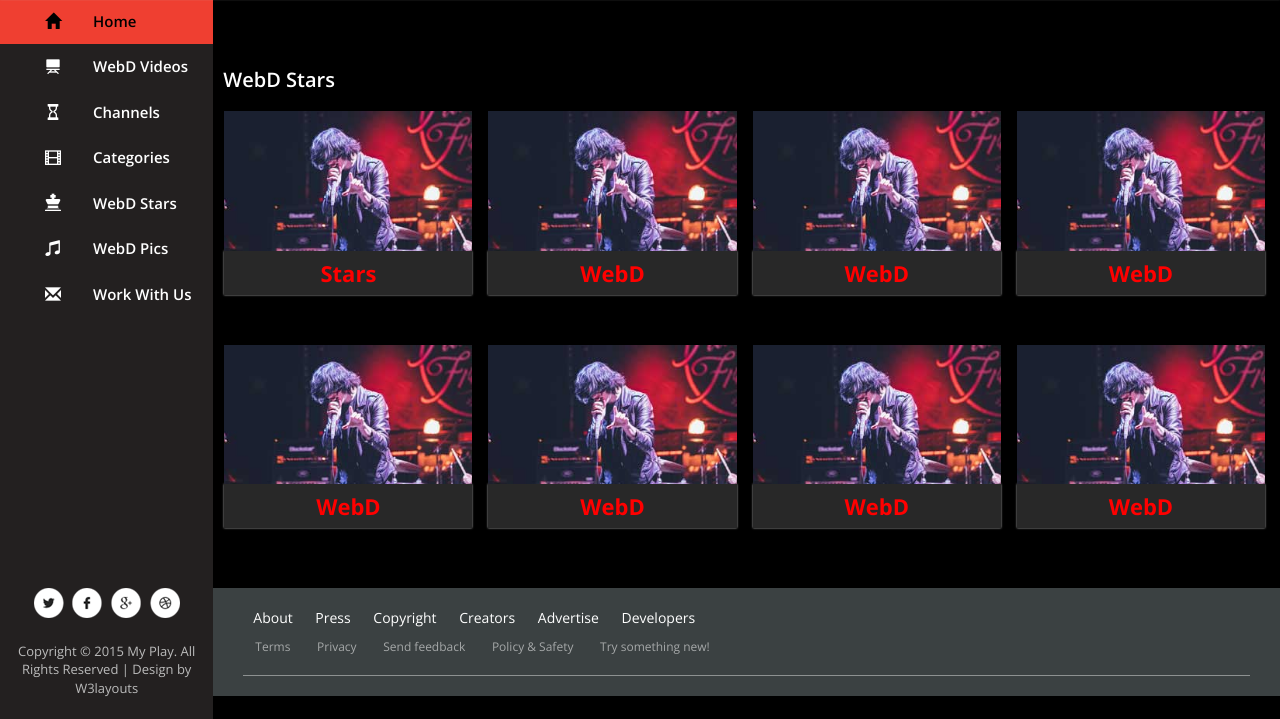
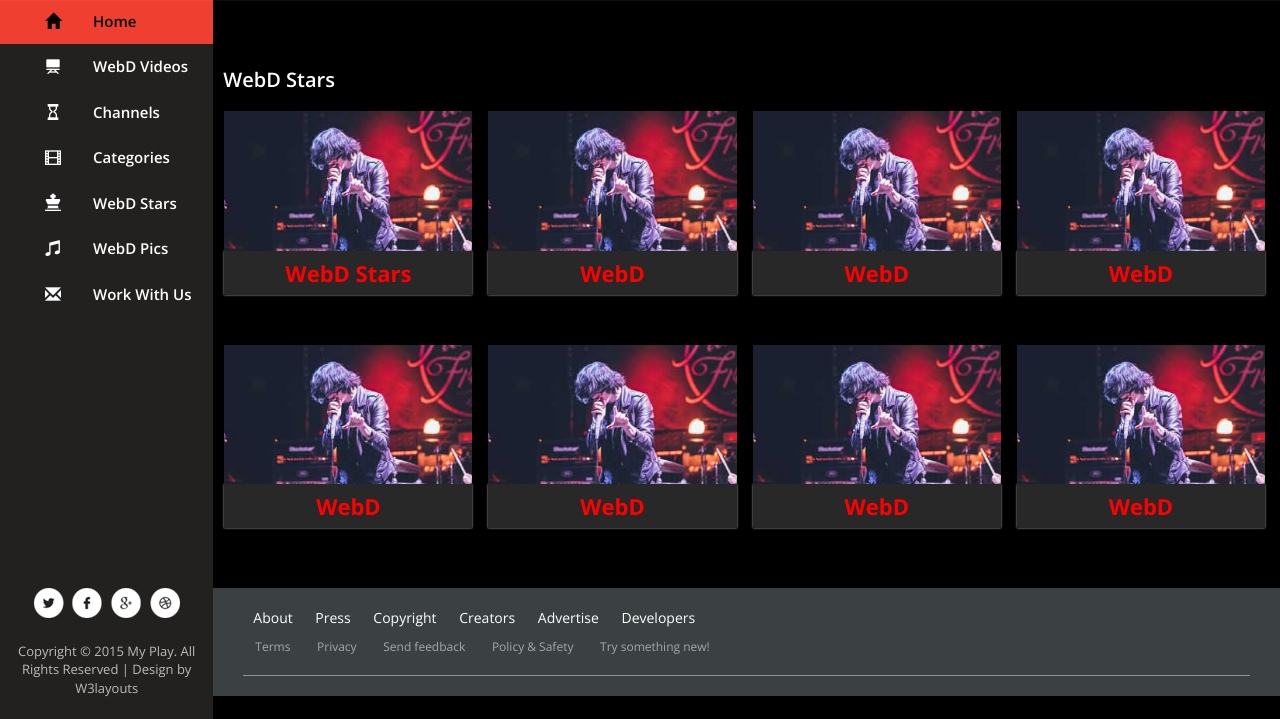
Before and after one commit to khanrazadev/WebD, a Django app: page /raza/stars/ in a window 1280 px wide. Shown: the part 81-800 px from the top of the page. Run offline with Django 3.2, Linux system fonts and the light colour scheme; some libraries are stand-ins or nearby versions.

Commit message:
changes raza

```diff
--- a/abhi/raza/templates/raza/stars.html
+++ b/abhi/raza/templates/raza/stars.html
@@ -18,7 +18,7 @@
 
                     </div>
                     <div class="resent-grid-info recommended-grid-info video-info-grid">
-                        <h5 class="starName">Stars</h5>
+                        <h5 class="starName">WebD Stars</h5>
 
                     </div>
                 </div>
```
